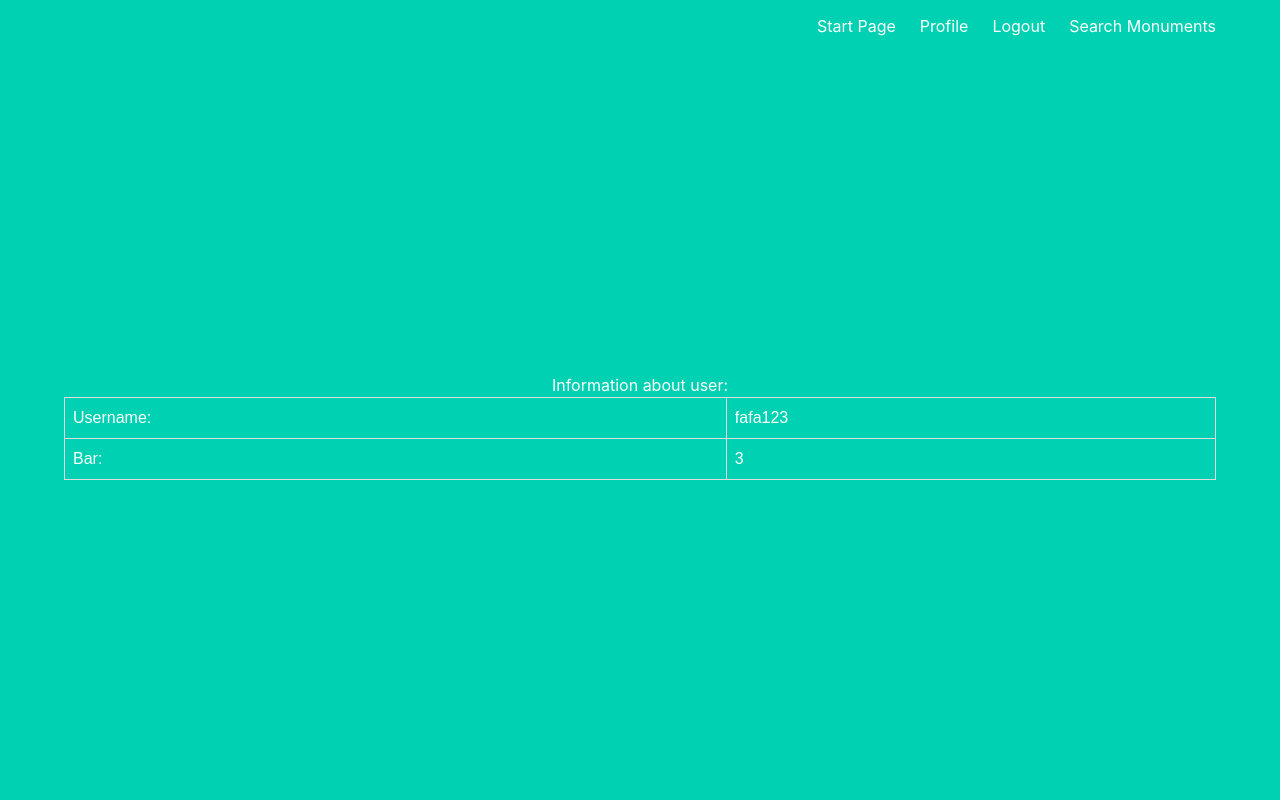
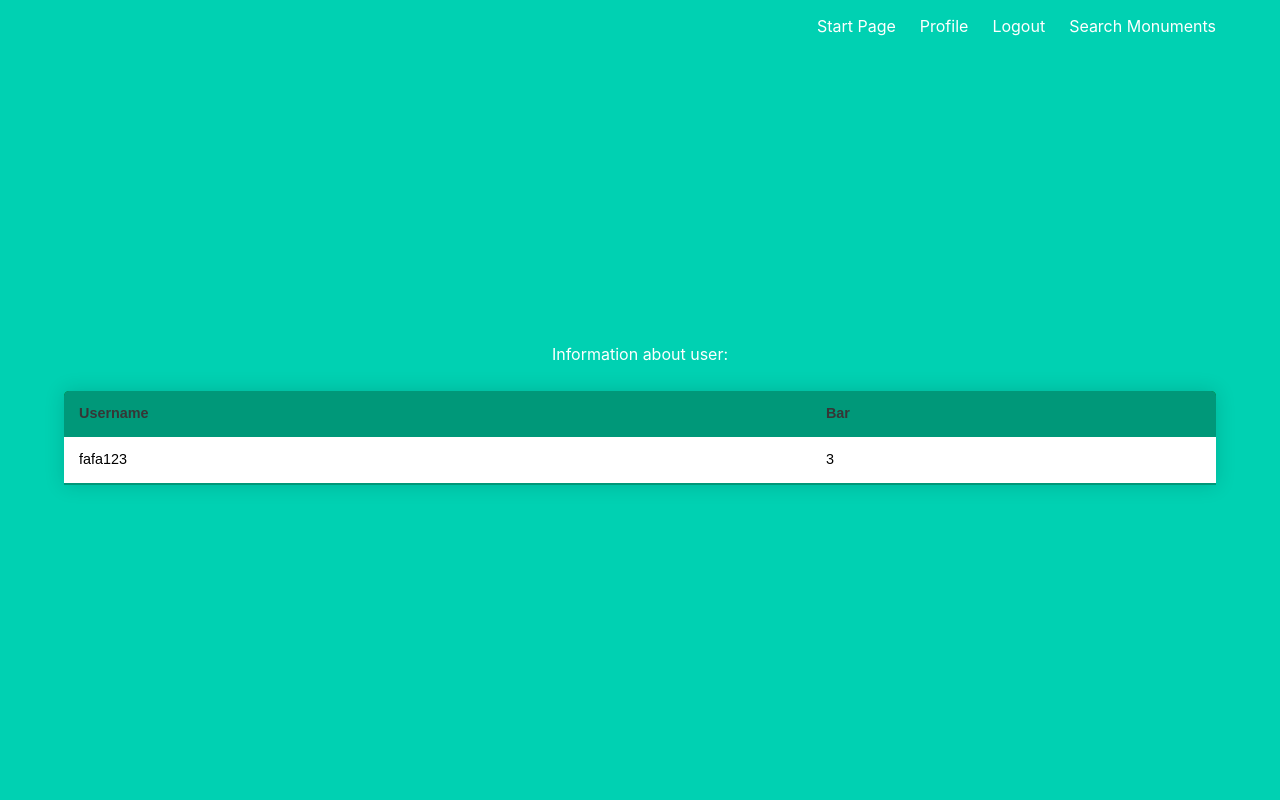
Before and after one commit to PawelRaczkowski/airproject, a Flask app: page /profile in a window 1280 px wide. Run offline with Flask 2, Linux system fonts and the light colour scheme; a user stored in the database is signed in; data comes from the database, SQL or seed files in the repository; both versions use the stored data as it was after the commit.

Commit message:
css boost

```diff
--- a/Projekt/AIRProject/templates/base.html
+++ b/Projekt/AIRProject/templates/base.html
@@ -24,6 +24,46 @@
         input[type="number"] {
             width:100px;
         }
+
+        .styled-table {
+            border-collapse: collapse;
+            margin: 25px 0;
+            font-size: 0.9em;
+            font-family: sans-serif;
+            min-width: 400px;
+            box-shadow: 0 0 20px rgba(0, 0, 0, 0.15);
+            border-radius: 5px 5px 0 0;
+            overflow: hidden;
+            background: green;
+            border: 0px;
+        }
+
+            .styled-table thead tr {
+                color: white;
+                background-color: #009879;
+                text-align: left;
+                border: 0px;
+            }
+
+            .styled-table th,
+            .styled-table td {
+                padding: 12px 15px;
+                border: 0px;
+            }
+
+            .styled-table tbody tr {
+                border-bottom: 1px solid #dddddd;
+                background-color: white;
+                color: black;
+            }
+
+                .styled-table tbody tr:nth-of-type(even) {
+                    background-color: #F0F0F0;
+                }
+
+                .styled-table tbody tr:last-of-type {
+                    border-bottom: 2px solid #009879;
+                }
         </style>
 </head>
 
--- a/Projekt/AIRProject/templates/profileWithPreferences.html
+++ b/Projekt/AIRProject/templates/profileWithPreferences.html
@@ -1,15 +1,17 @@
 {% extends "base.html" %}
 
 {% block content %}
-<table>
-    <h1>Information about user:</h1>
-    <tr>
-      <td>Username:</td>
-      <td>{{ name }}</td>
-    </tr>
-    <tr>
-      <td>Bar:</td>
-      <td>{{ yourtag.bar }}</td>
-    </tr>
-  </table>
+<h1>Information about user:</h1>
+<table class="styled-table">
+    <thead>
+        <tr>
+            <th>Username</th>
+            <th>Bar</th>
+        </tr>
+    </thead>
+    <tbody>
+        <td>{{ name }}</td>
+        <td>{{ yourtag.bar }}</td>
+    </tbody>
+</table>
 {% endblock %}
```
Also changed, not shown: Projekt/AIRProject/templates/foundMonuments.html (+6 -3 lines), Projekt/AIRProject/templates/profile.html (+7 -3 lines), Projekt/AIRProject/db.sqlite.
